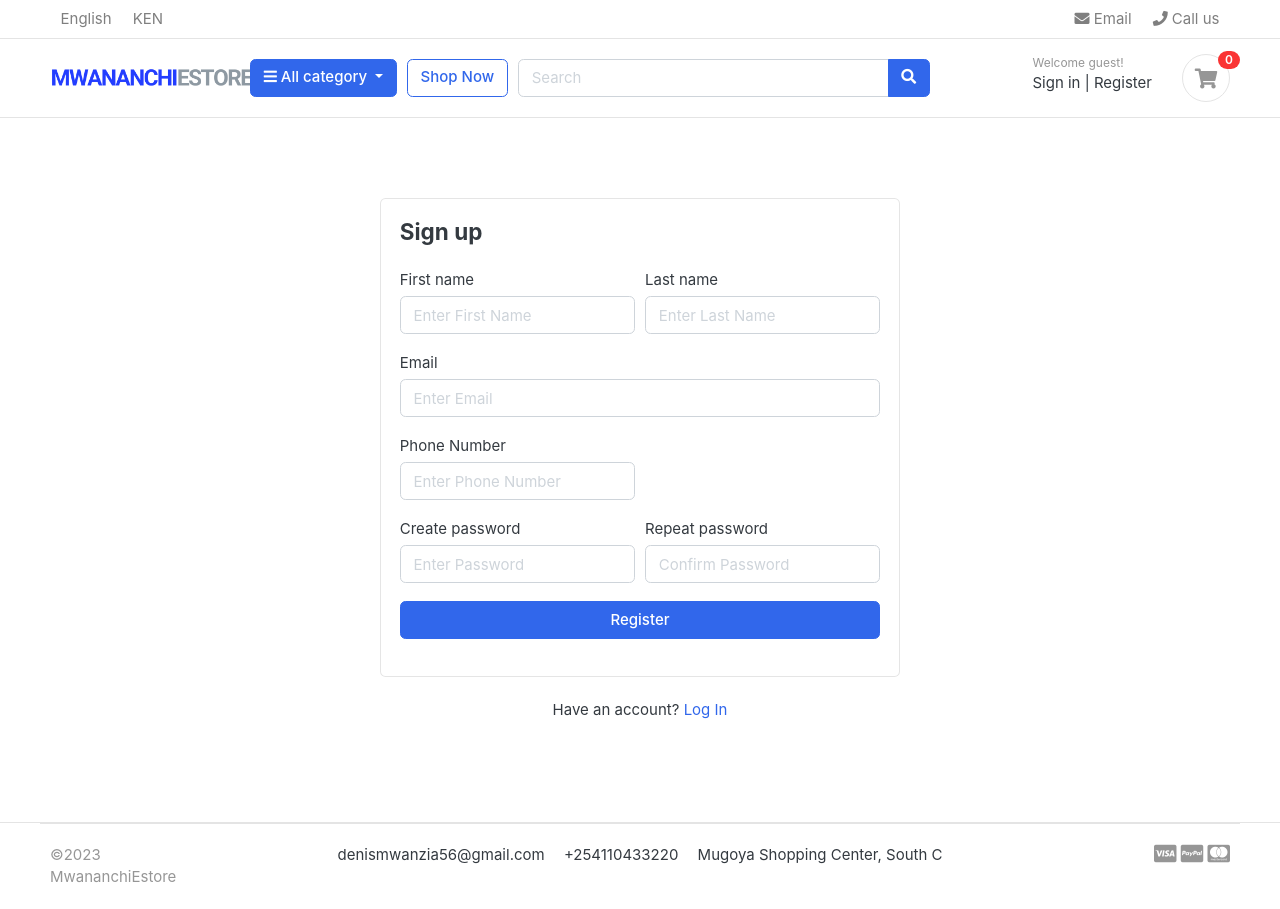
After one commit to Denis-Mwanzia/Mwananchi_Estore, a Django app: page /accounts/register/ in a window 1280 px wide. The commit adds this page. Run offline with Django 3.2, Linux system fonts and the light colour scheme; tables that the repository leaves empty hold one stand-in row (values such as "Sample post"); some libraries are stand-ins or nearby versions; some web fonts are replaced.

Commit message:
created accounts folder which contains login and registration template and also created forms file and urls file

```diff
--- a/Mwananchi_Estore/urls.py
+++ b/Mwananchi_Estore/urls.py
@@ -24,4 +24,5 @@ urlpatterns = [
     path('', views.home, name='home'),
     path('store/', include('store.urls')),
     path('cart/', include('carts.urls')),
+    path("accounts/", include('accounts.urls')),
 ] + static(settings.MEDIA_URL, document_root=settings.MEDIA_ROOT)
--- /dev/null
+++ b/accounts/forms.py
@@ -0,0 +1,24 @@
+from django import forms
+from .models import Account
+
+class RegistrationForm(forms.ModelForm):
+    password = forms.CharField(widget=forms.PasswordInput(attrs={
+        'placeholder': 'Enter Password',
+        'class':'form-control'
+    }))
+    confirm_password = forms.CharField(widget=forms.PasswordInput(attrs={
+        'placeholder': 'Confirm Password',
+        'class':'form-control'
+    }))
+    class Meta:
+        model = Account
+        fields = ('first_name','last_name','email','phone_number')
+
+    def __init__(self, *args, **kwargs):
+        super(RegistrationForm, self).__init__(*args, **kwargs)
+        self.fields['first_name'].widget.attrs['placeholder'] = 'Enter First Name'
+        self.fields['last_name'].widget.attrs['placeholder'] = 'Enter Last Name'
+        self.fields['email'].widget.attrs['placeholder'] = 'Enter Email'
+        self.fields['phone_number'].widget.attrs['placeholder'] = 'Enter Phone Number'
+        for field in self.fields:
+            self.fields[field].widget.attrs['class'] = 'form-control'
--- /dev/null
+++ b/accounts/urls.py
@@ -0,0 +1,8 @@
+from django.urls import path
+from . import views
+
+urlpatterns = [
+    path("register/", views.register, name="register"),
+    path("login/", views.login, name="login"),
+    path("logout/", views.logout, name="logout"),
+]
--- a/accounts/views.py
+++ b/accounts/views.py
@@ -1,3 +1,15 @@
 from django.shortcuts import render
+from .forms import RegistrationForm
 
-# Create your views here.
+def register(request):
+    form = RegistrationForm()
+    context ={
+        'form':form
+        }
+    return render(request, 'accounts/register.html', context)
+
+def login(request):
+    return render(request, 'accounts/login.html')
+
+def logout(request):
+    return
--- /dev/null
+++ b/templates/accounts/login.html
@@ -0,0 +1 @@
+Hello
--- /dev/null
+++ b/templates/accounts/register.html
@@ -0,0 +1,66 @@
+{% extends "base.html" %} {% block content %}
+
+<!-- ========================= SECTION CONTENT ========================= -->
+<section class="section-content padding-y">
+  <!-- ============================ COMPONENT REGISTER   ================================= -->
+  <div class="card mx-auto" style="max-width: 520px; margin-top: 40px">
+    <article class="card-body">
+      <header class="mb-4"><h4 class="card-title">Sign up</h4></header>
+      <form action="{% url "register" %}" method="POST">
+        {% csrf_token %}
+        <div class="form-row">
+          <div class="col form-group">
+            <label>First name</label>
+            {{form.first_name}}
+          </div>
+          <!-- form-group end.// -->
+          <div class="col form-group">
+            <label>Last name</label>
+            {{form.last_name}}
+          </div>
+          <!-- form-group end.// -->
+        </div>
+        <!-- form-row end.// -->
+        <div class="form-group">
+          <label>Email</label> <br>
+          {{form.email}}
+        </div>
+        <!-- form-group end.// -->
+        <div class="form-row">
+          <div class="form-group col-md-6">
+            <label>Phone Number</label>
+            {{form.phone_number}}
+          </div>
+          <!-- form-group end.// -->
+        </div>
+        <!-- form-row.// -->
+        <div class="form-row">
+          <div class="form-group col-md-6">
+            <label>Create password</label>
+            {{form.password}}
+          </div>
+          <!-- form-group end.// -->
+          <div class="form-group col-md-6">
+            <label>Repeat password</label>
+            {{form.confirm_password}}
+          </div>
+          <!-- form-group end.// -->
+        </div>
+        <div class="form-group">
+          <button type="submit" class="btn btn-primary btn-block">
+            Register
+          </button>
+        </div>
+        <!-- form-group// -->
+      </form>
+    </article>
+    <!-- card-body.// -->
+  </div>
+  <!-- card .// -->
+  <p class="text-center mt-4">Have an account? <a href="{% url "login" %}">Log In</a></p>
+  <br /><br />
+  <!-- ============================ COMPONENT REGISTER  END.// ================================= -->
+</section>
+<!-- ========================= SECTION CONTENT END// ========================= -->
+
+{% endblock content %}
--- a/templates/includes/navbar.html
+++ b/templates/includes/navbar.html
@@ -90,9 +90,9 @@
             <div class="widget-header">
               <small class="title text-muted">Welcome guest!</small>
               <div>
-                <a href="./signin.html">Sign in</a>
+                <a href="{% url 'login' %}">Sign in</a>
                 <span class="dark-transp"> | </span>
-                <a href="./register.html"> Register</a>
+                <a href="{% url "register" %}"> Register</a>
               </div>
             </div>
             <a href="{% url 'cart'  %}" class="widget-header pl-3 ml-3">
```
